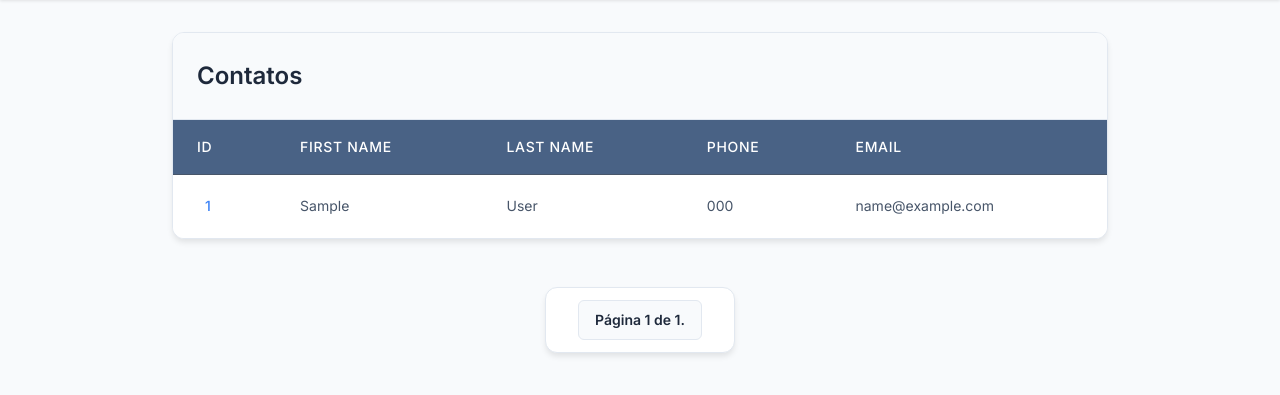
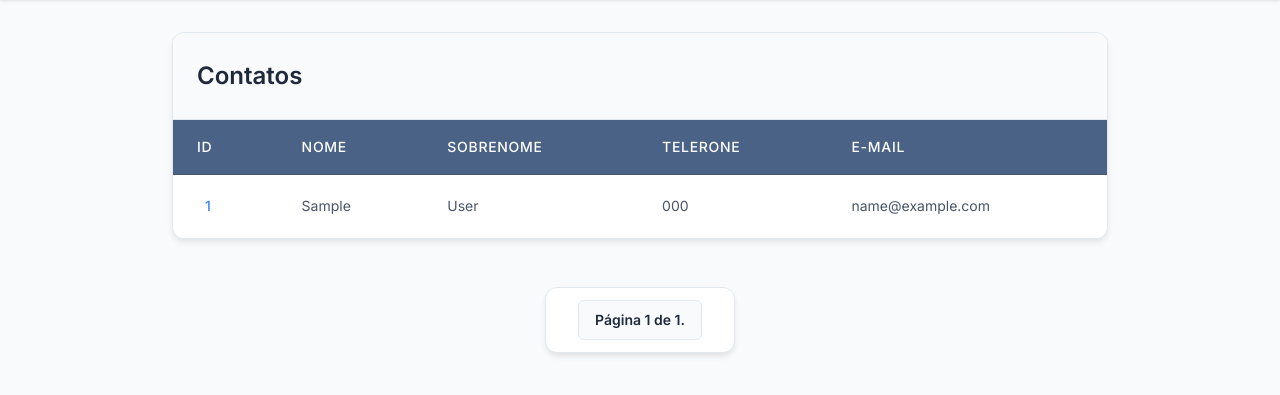
Before and after one commit to JavanRosario/App_agenda, a Django app: page / in a window 1280 px wide. Shown: the part 75-470 px from the top of the page. Run offline with Django 5.2, Linux system fonts and the light colour scheme; tables that the repository leaves empty hold one stand-in row (values such as "Sample post").

Commit message:
change values to pt-BR

```diff
--- a/contact/templates/contact/index.html
+++ b/contact/templates/contact/index.html
@@ -18,10 +18,10 @@
           <thead>
             <tr class="table_row table_row_reader">
               <th class="table_reader">ID</th>
-              <th class="table_reader">First Name</th>
-              <th class="table_reader">Last Name</th>
-              <th class="table_reader">Phone</th>
-              <th class="table_reader">Email</th>
+              <th class="table_reader">Nome</th>
+              <th class="table_reader">Sobrenome</th>
+              <th class="table_reader">Telerone</th>
+              <th class="table_reader">E-mail</th>
             </tr>
           </thead>
           <tbody>
```
